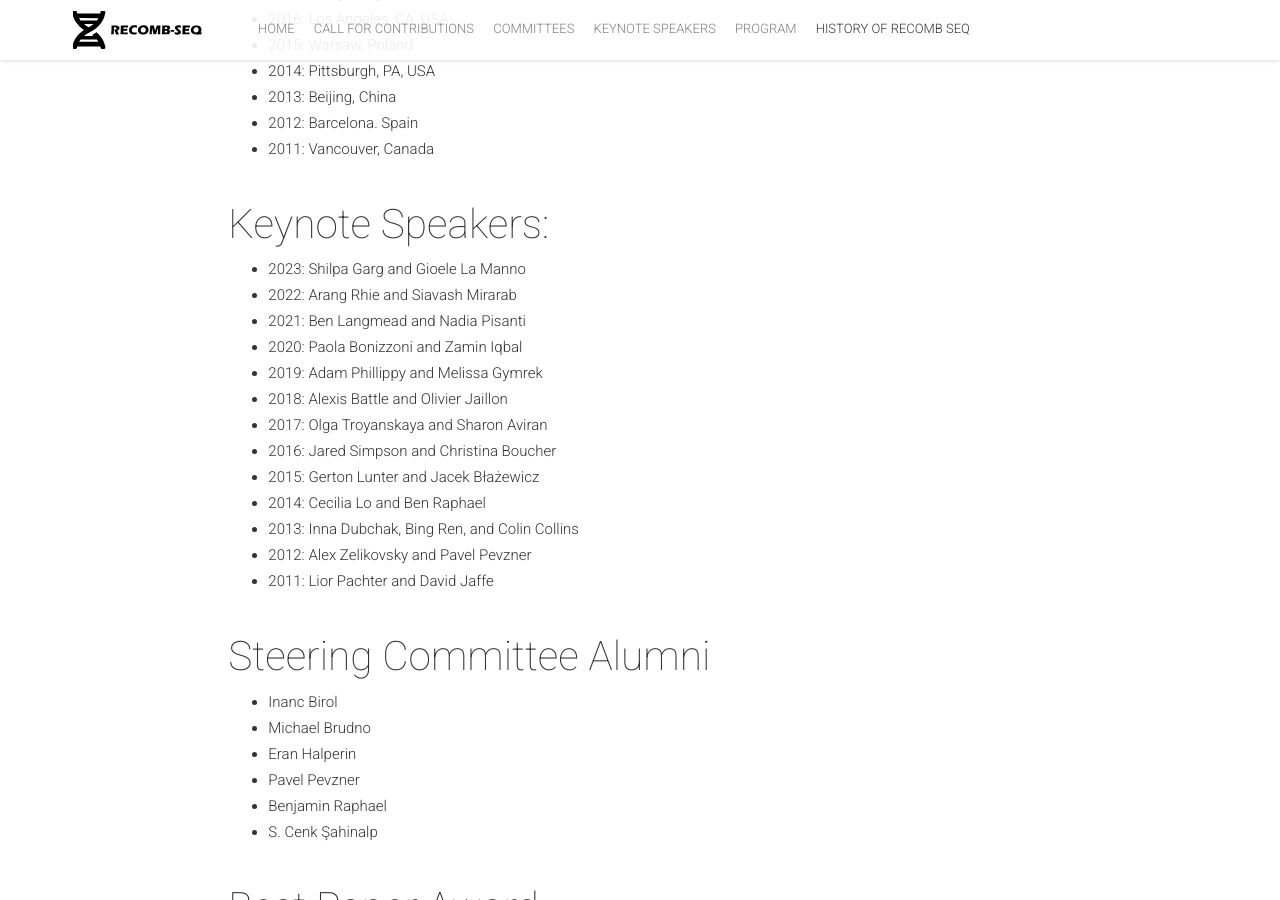
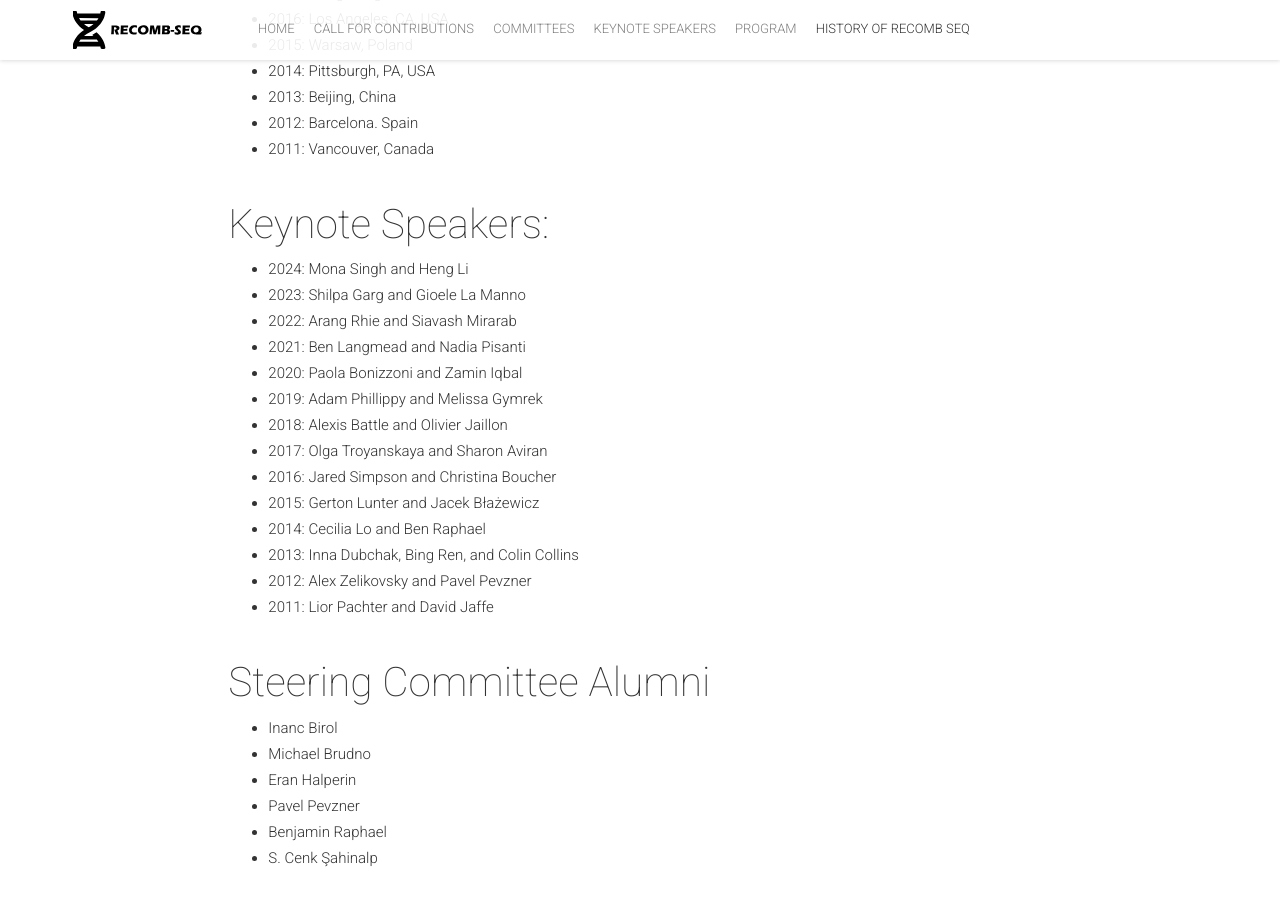
Before and after one commit to recomb-seq/recomb-seq.github.io, a Jekyll site: the page built from history.md, in a window 1280 px wide and 900 px high, scrolled down 1442 px. Built offline with Jekyll 4.4.1, drawn with Linux system fonts in a browser that asks for light colours; nearby versions of some CDN libraries; comment, search, counter and statistics services are not loaded.

Commit message:
add keynotes to history

```diff
--- a/history.md
+++ b/history.md
@@ -46,6 +46,7 @@ You can watch some previous talks of the conference at our [YouTube channel](htt
  - 2011: Vancouver, Canada
 
 #### Keynote Speakers:
+ - 2024: Mona Singh and Heng Li
  - 2023: Shilpa Garg and Gioele La Manno
  - 2022: Arang Rhie and Siavash Mirarab
  - 2021: Ben Langmead and Nadia Pisanti
```
